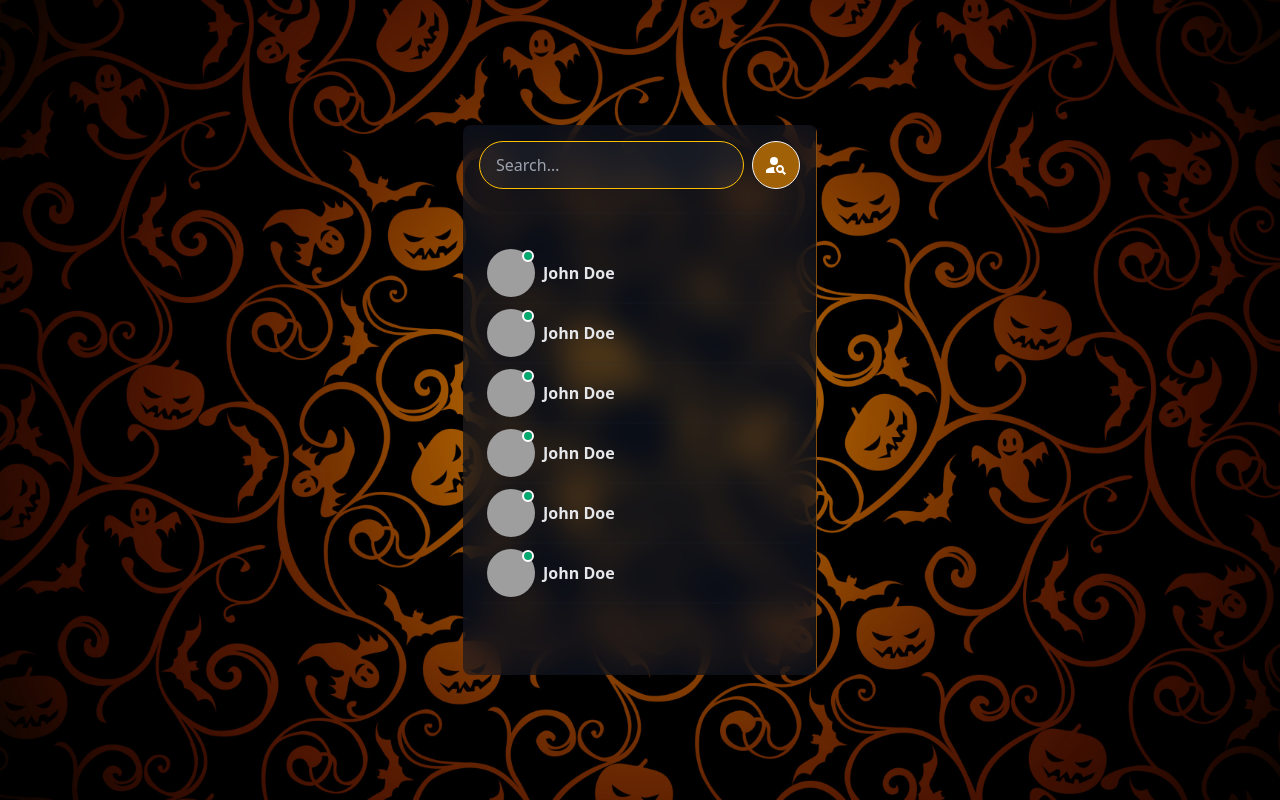
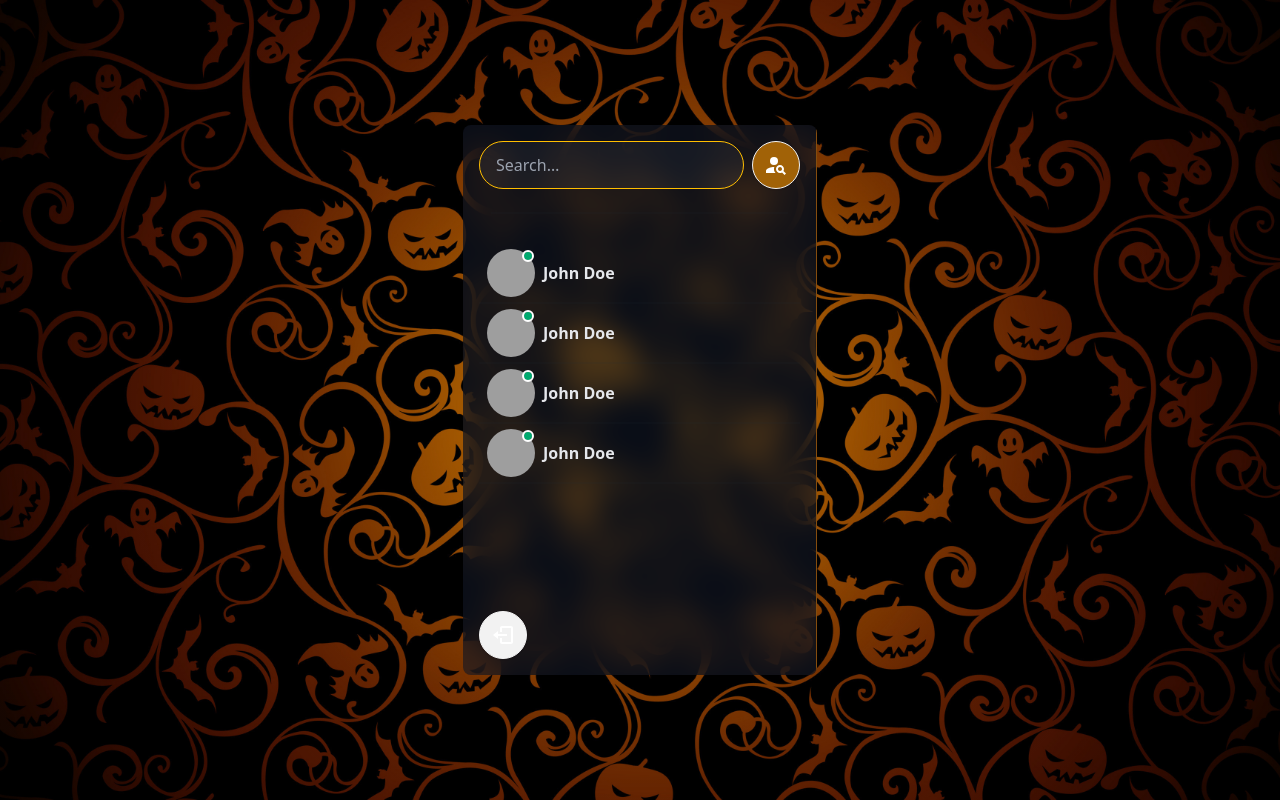
Before and after one commit to Aryan-1121/Kurier, a React (Vite) app in the folder frontend/: page / in a window 1280 px wide. Built offline with nearby package versions, Linux system fonts and the light colour scheme; grey boxes are pictures that could not be loaded.

Commit message:
log-out button added

```diff
--- a/frontend/src/components/sidebar/Conversation.jsx
+++ b/frontend/src/components/sidebar/Conversation.jsx
@@ -15,7 +15,6 @@ const Conversation = () => {
       <div className='flex flex-col flex-1'>
         <div className='flex gap-3 justify-between'>
           <p className='font-bold text-gray-200'>John Doe</p>
-          {/* <span className='text-xl'>🎃</span> */}
         </div>
       </div>
     </div>
--- a/frontend/src/components/sidebar/Conversations.jsx
+++ b/frontend/src/components/sidebar/Conversations.jsx
@@ -7,8 +7,7 @@ const Conversations = () => {
       <Conversation />
       <Conversation />
       <Conversation />
-      <Conversation />
-      <Conversation />
+
       <Conversation />
     </div>)
 }
--- /dev/null
+++ b/frontend/src/components/sidebar/LogoutButton.jsx
@@ -0,0 +1,10 @@
+import React from 'react'
+import { BiLogOut } from "react-icons/bi";const LogoutButton = () => {
+  return (
+    // mt-auto will push down the div to the bottom
+    <div className='mt-auto btn btn-circle'>
+      <BiLogOut  className='w-6 h-6 text-white cursor-pointer' autoReverse={true} />
+    </div>)
+}
+
+export default LogoutButton
--- a/frontend/src/components/sidebar/Sidebar.jsx
+++ b/frontend/src/components/sidebar/Sidebar.jsx
@@ -1,6 +1,7 @@
 import React from 'react'
 import SearchInput from './SearchInput';
 import Conversations from './Conversations';
+import LogoutButton from './LogoutButton';
 
 // will have 3 components -> SearchInput , chats/Conversations , LogoutButton
 
@@ -11,7 +12,7 @@ const Sidebar = () => {
       <div className='divider px-3'></div>
 
       <Conversations />
-      {/* <LogoutButton /> */}
+      <LogoutButton />
     </div>
   );
 };
```
